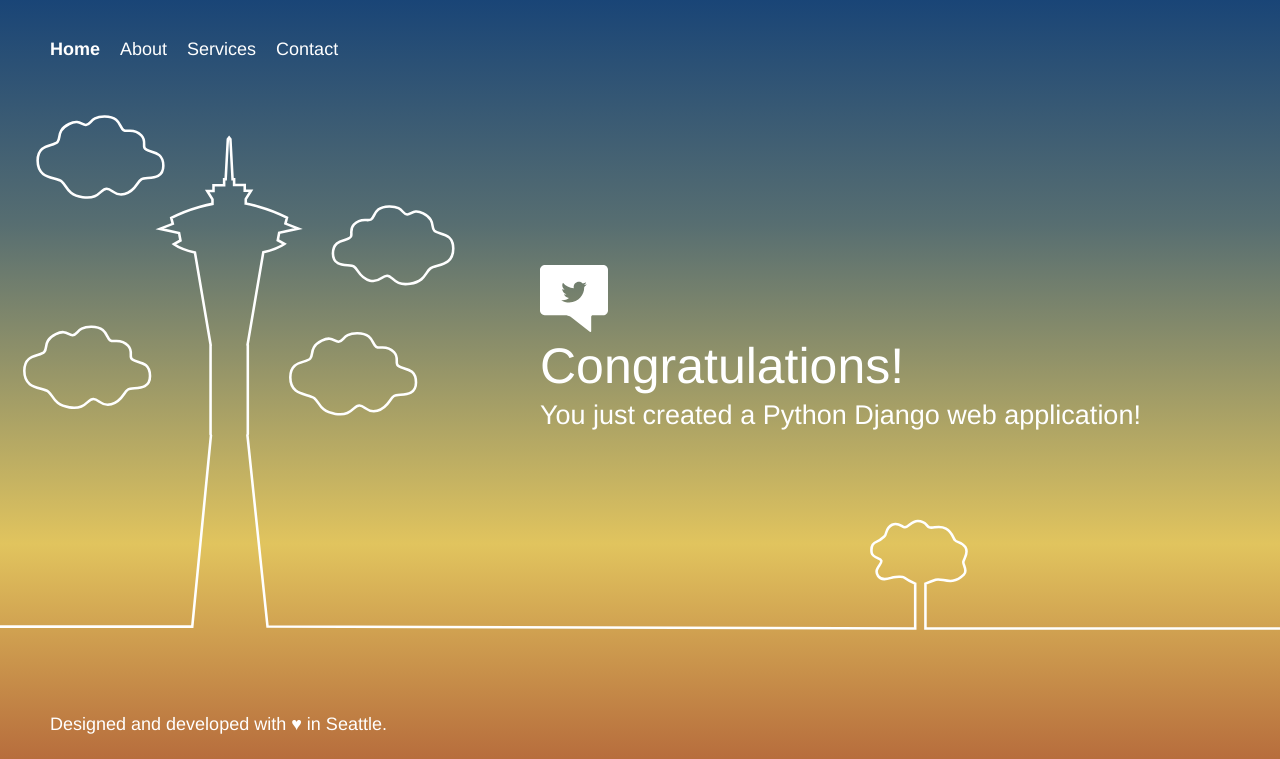
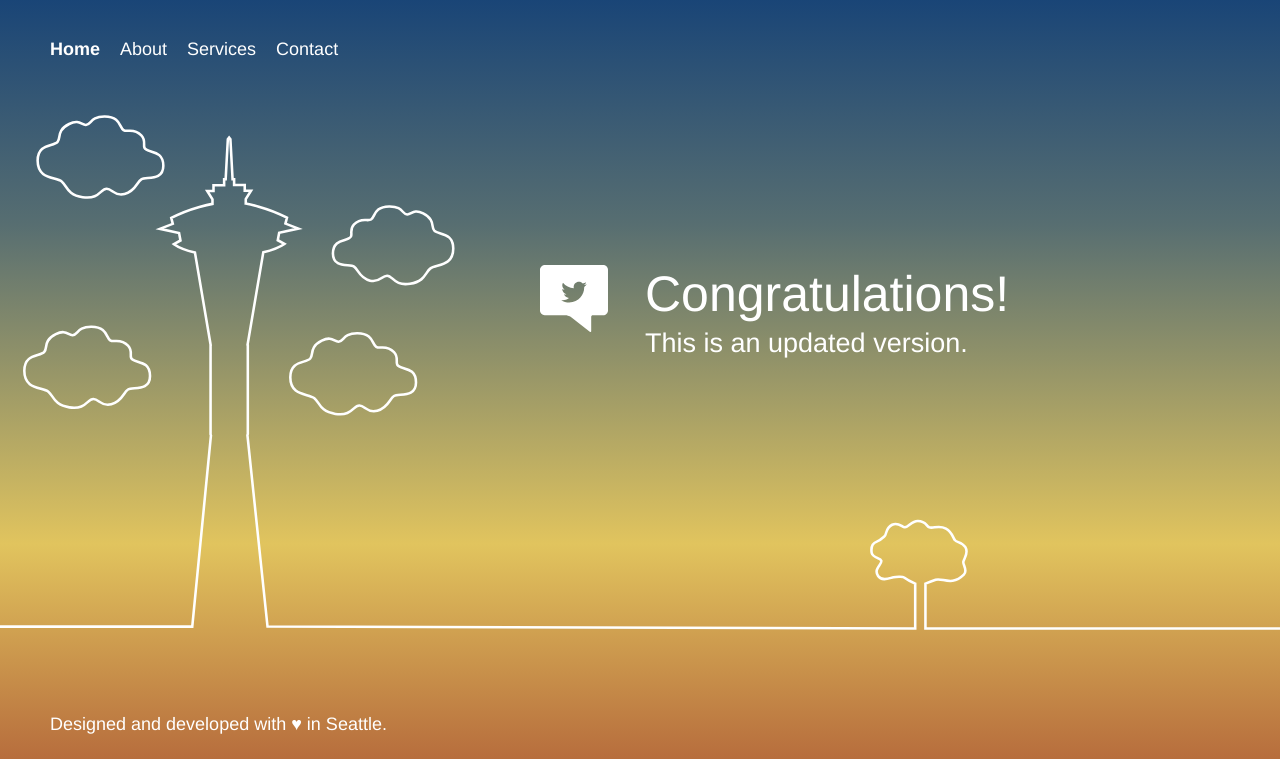
Before and after one commit to SherMarri/DjangoTest, a Django app: page / in a window 1280 px wide. Shown: the part 16-775 px from the top of the page. Run offline with Django 3.2, Linux system fonts and the light colour scheme.

Commit message:
Update From My Local Machine

```diff
--- a/helloworld/templates/index.html
+++ b/helloworld/templates/index.html
@@ -59,7 +59,7 @@
             <a class="twitter-link" href="http://twitter.com/home/?status=I%20created%20a%20project%20with%20AWS%20CodeStar!%20%23AWS%20%23AWSCodeStar%20https%3A%2F%2Faws.amazon.com%2Fcodestar"><img src="{% static "/static/helloworld/img/tweet.svg" %}" /></a>
             <div class="text">
                 <h1>Congratulations!</h1>
-                <h2>You just created a Python Django web application!</h2>
+                <h2>This is an updated version.</h2>
             </div>
         </div>
     </div>
```
Also changed, not shown: db.sqlite3 (added), 10 other files.
